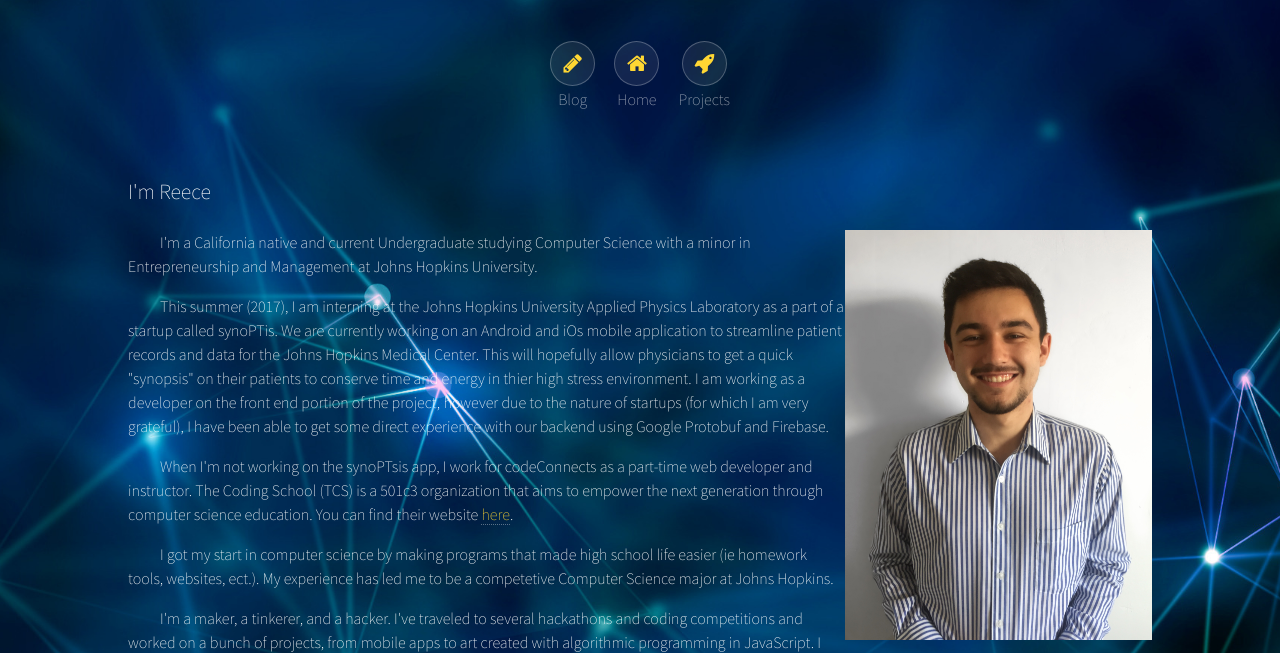
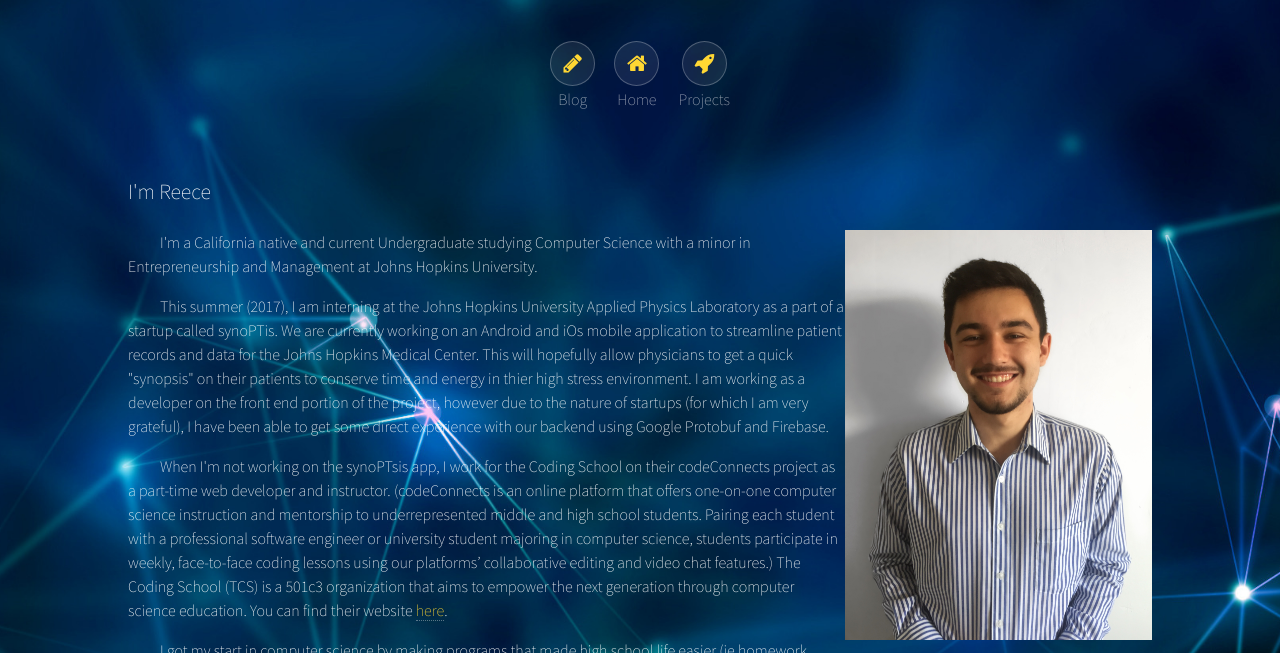
Before and after one commit to rgriffith98/mySite, a plain HTML site: page aboutMe.html in a window 1280 px wide. Shown: the part 125-778 px from the top of the page. Drawn offline with Linux system fonts and the light colour scheme.

Commit message:
Update aboutMe.html

```diff
--- a/aboutMe.html
+++ b/aboutMe.html
@@ -52,9 +52,14 @@
 			our backend using <strong>Google Protobuf</strong> and <strong>Firebase</strong>.
 		</h3>
 
-		<h3>  &emsp;&emsp;When I'm not working on the synoPTsis app, I work for codeConnects as a part-time
-			web developer and instructor. The Coding School (TCS) is a 501c3 organization that aims
-			to empower the next generation through computer science education. You can find their website
+		<h3>  &emsp;&emsp;When I'm not working on the synoPTsis app, I work for the Coding School on their
+			codeConnects project as a part-time web developer and instructor. (codeConnects is an online
+			platform that offers one-on-one computer science instruction and mentorship to underrepresented
+			middle and high school students. Pairing each student with a professional software engineer
+			or university student majoring in computer science, students participate in weekly,
+			face-to-face coding lessons using our platforms’ collaborative editing and video chat
+			features.) The Coding School (TCS) is a 501c3 organization that aims to empower the
+			next generation through computer science education. You can find their website
 			<a href="projects.html" style="color:rgb(255, 215, 51)">here</a>.
 
                  <h3> &emsp;&emsp;I got my start in computer science by making programs that made
```
